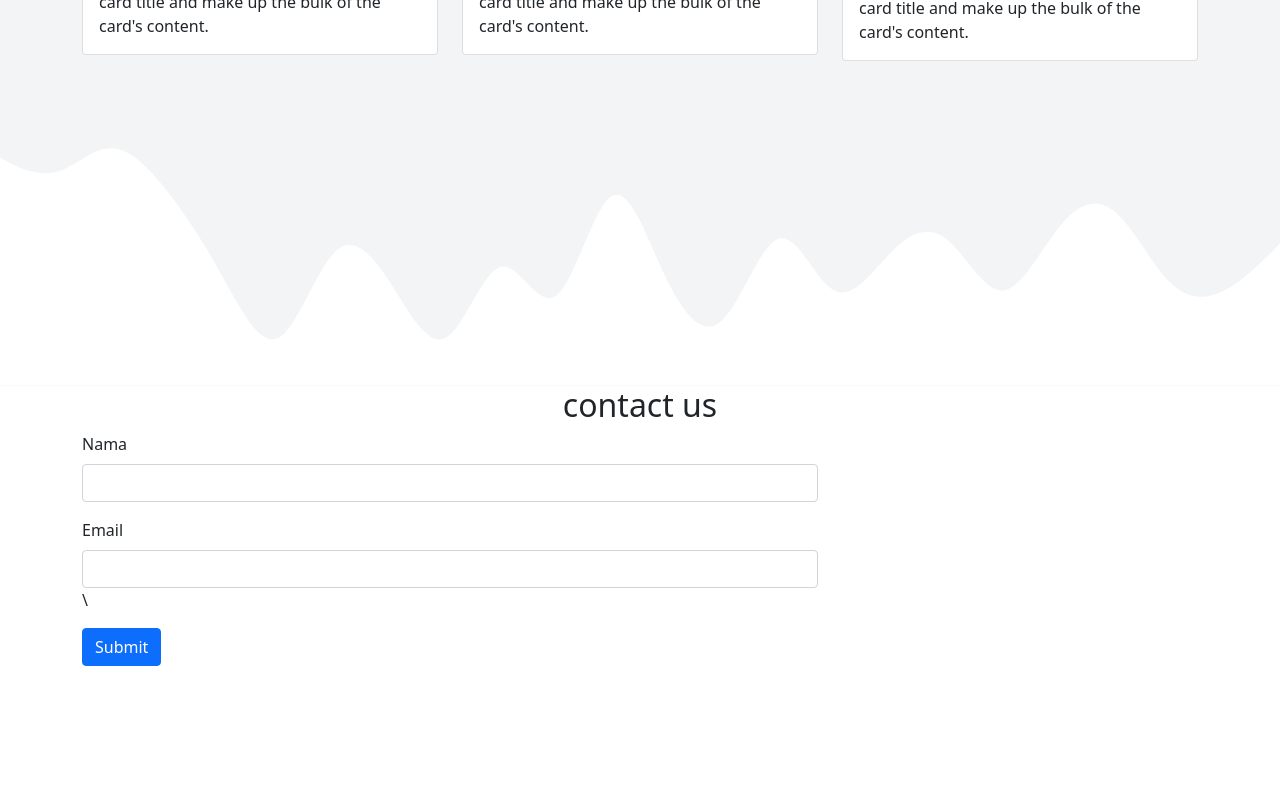
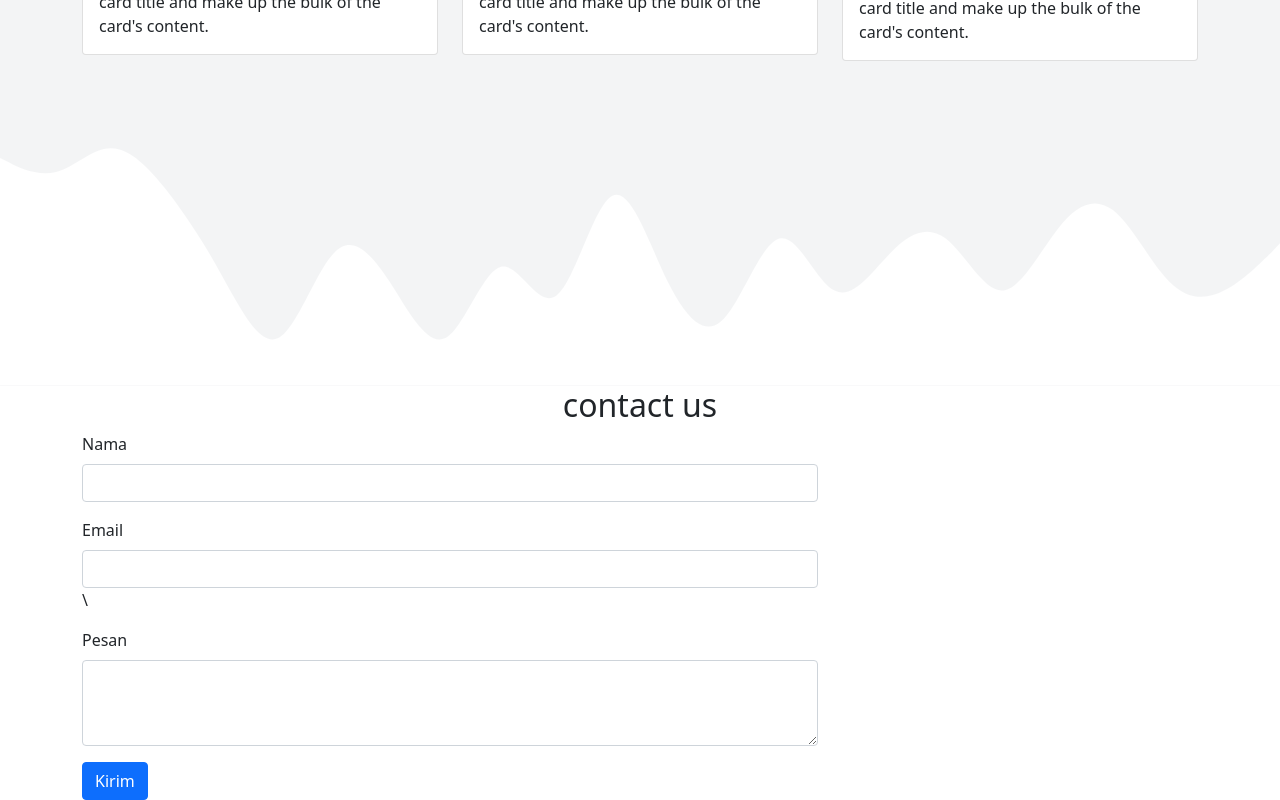
Before and after one commit to Soe-Hok-Gie/peumoeda-atjeh, a React (Create React App) app: page / in a window 1280 px wide. Shown: the part 1710-2510 px from the top of the page. Before the commit the page ends 2376 px from the top, so only its background shows below. Built offline with nearby package versions, Linux system fonts and the light colour scheme.

Commit message:
membuat text area di bawah form contact

```diff
--- a/src/components/Contact.jsx
+++ b/src/components/Contact.jsx
@@ -25,9 +25,14 @@ const Contact = () => {
                 </label>
                 <input type="email" class="form-control" id="email" aria-describedby="email" />\{" "}
               </div>
-
+              <div class="mb-3">
+                <label for="pesan" class="form-label">
+                  Pesan
+                </label>
+                <textarea class="form-control" id="pesan" rows="3"></textarea>
+              </div>
               <button type="submit" class="btn btn-primary">
-                Submit
+                Kirim
               </button>
             </form>
           </div>
```
